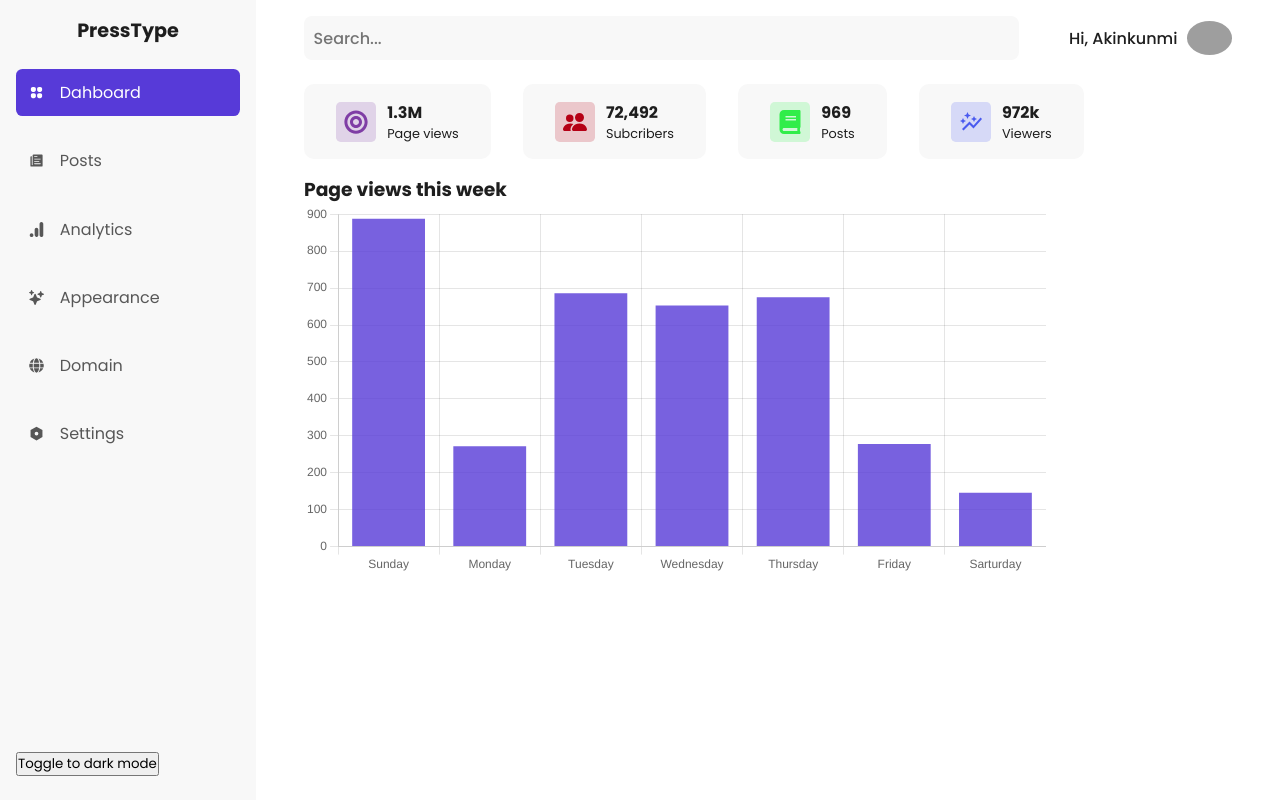
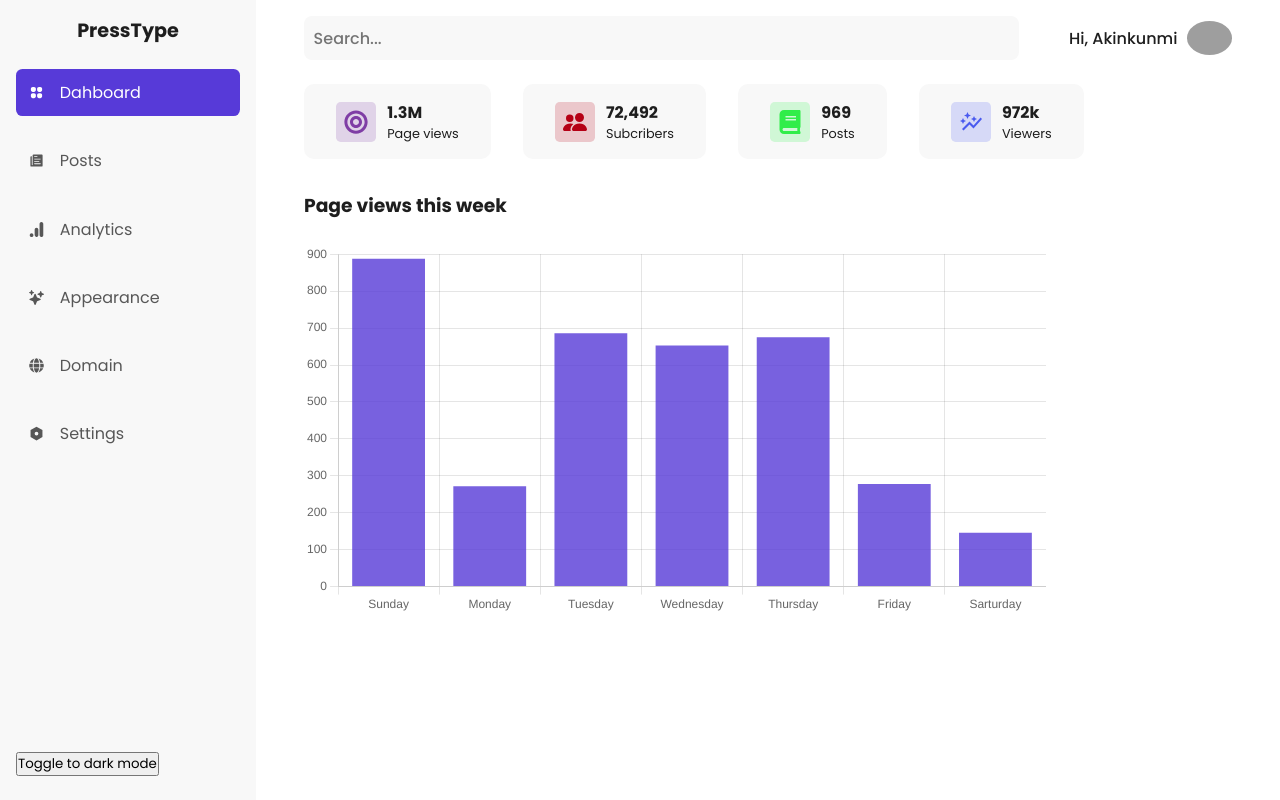
Before and after one commit to akinloluwami/presstype, a Next.js app: page /dashboard in a window 1280 px wide. Built offline with nearby package versions, Linux system fonts and the light colour scheme; grey boxes are pictures that could not be loaded.

Commit message:
styling____

```diff
--- a/components/dashboard/barchart/styles.module.scss
+++ b/components/dashboard/barchart/styles.module.scss
@@ -1,5 +1,8 @@
 .barchart_container {
   width: 80%;
   height: 30rem;
-  margin-top: 1rem;
+  margin: 2rem 0;
+  .chart {
+    margin: 1.5rem 0;
+  }
 }
```
